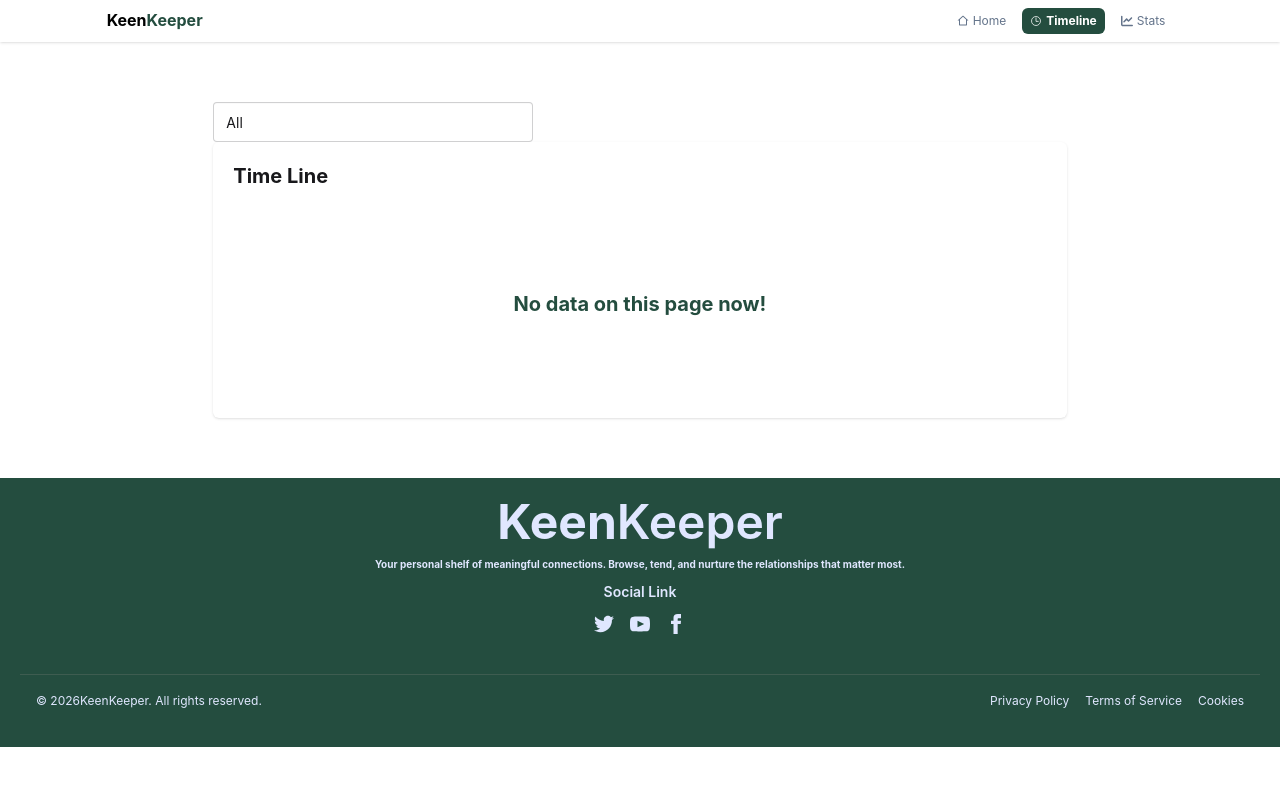
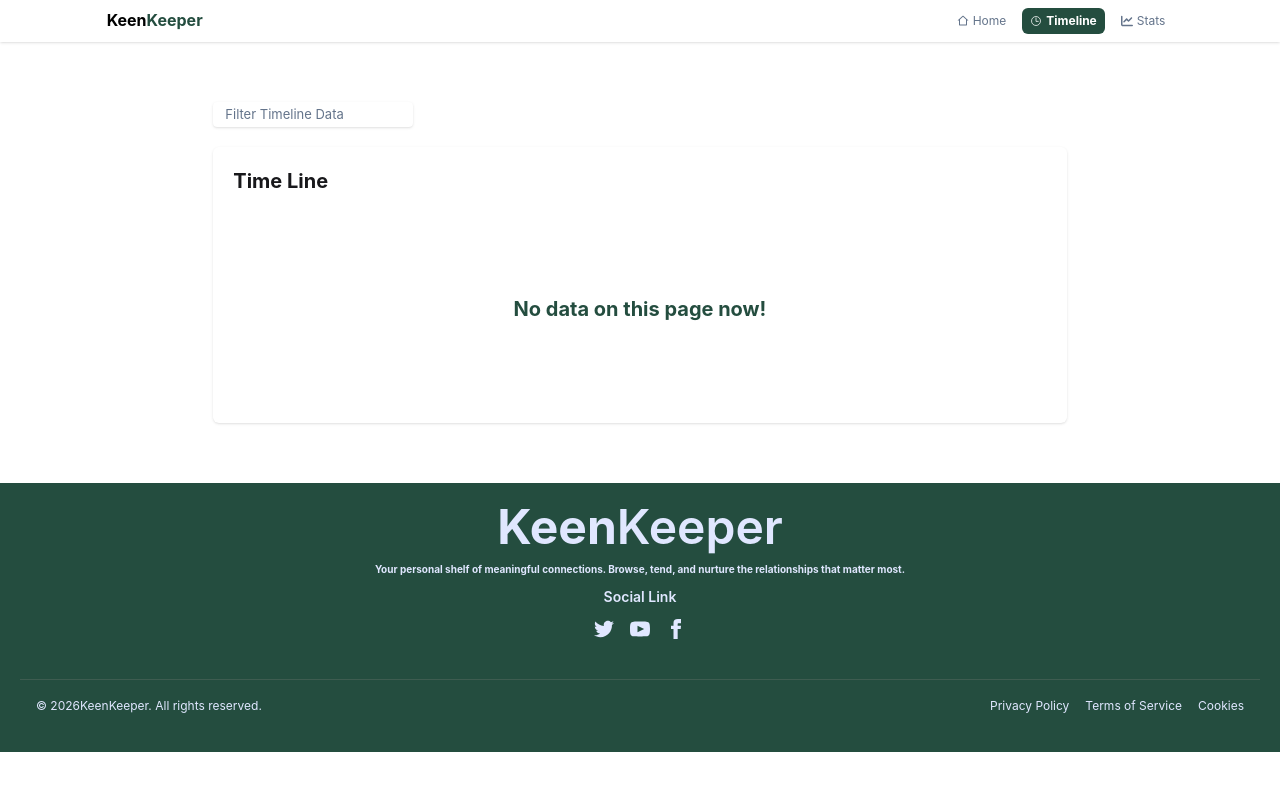
Before and after one commit to samsunnaharsrity/Assignment-7, a React (Vite) app: page /timeLine in a window 1280 px wide. Shown: the top 790 px of the page. Built offline with nearby package versions, Linux system fonts and the light colour scheme.

Commit message:
time line section update

```diff
--- a/src/pages/timeLine/timeLine.jsx
+++ b/src/pages/timeLine/timeLine.jsx
@@ -46,11 +46,12 @@ if (loading){
     return (
         <div className='w-8/12 mx-auto my-15 '>
 
-            <select onChange={(event)=> setFilterData(event.target.value)} className="input cursor-pointer"
+            <select onChange={(event)=> setFilterData(event.target.value)}
+            className="input cursor-pointer mb-5 w-[200px] h-[25px] text-[#64748b] text-[13px] border-none shadow"
             type="text"
             placeholder="Filter Timeline"
             value={filterData} >
-            <option value="">All</option>
+            <option value="">Filter Timeline Data</option>
             <option value="Call">Call</option>
             <option value="Text">Text</option>
             <option value="Video">Video</option>
```
